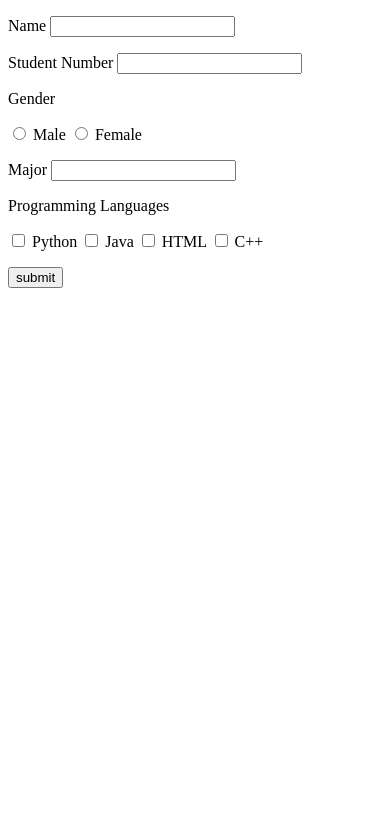
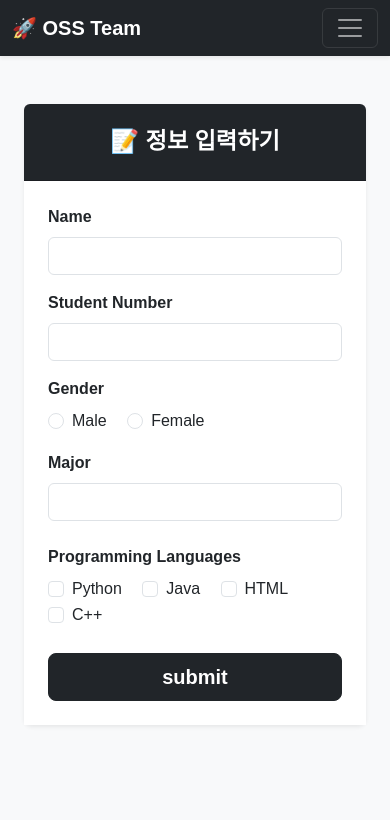
Before and after one commit to JSK-OO/2026-1-OSSPrac-PSI-05, a Flask app: page /input in a window 390 px wide. Shown: the top 820 px of the page. Run offline with Flask 3, Linux system fonts and the light colour scheme; some web fonts are replaced.

Commit message:
input 디자인 추가

```diff
--- a/Subject3_2/team.py
+++ b/Subject3_2/team.py
@@ -1,4 +1,4 @@
-from flask import Flask, render_template, request
+from flask import Flask, render_template, request, redirect, url_for
 
 app = Flask(__name__)
 
@@ -80,23 +80,33 @@ def member_detail(member_id):
         return render_template('member.html', member=member)
     return "팀원을 찾을 수 없습니다.", 404
 
-@app.route('/input')
+@app.route('/input', methods=['GET', 'POST'])
 def input_page():
+    if request.method == 'POST':
+        user_name = request.form.get('userName')
+        user_email = request.form.get('userEmail')
+        message = request.form.get('message')
+
+        print(f"💡 [새로운 입력] 이름: {user_name}, 이메일: {user_email}, 내용: {message}")
+
+        return redirect(url_for('index'))
+
     return render_template('input.html')
 
-@app.route('/contact')
-def contact_page():
-    return render_template('contact.html')
 
 @app.route('/result', methods=['POST'])
 def result_page():
-    # 입력만 받고 기존 리스트에 추가하지 않음 (고정 유지 목적)
+
     new_member = {
         "name": request.form.get('name'),
-        "student_id": request.form.get('student_id'),
+
+        "student_id": request.form.get('student_number'),
+
         "gender": request.form.get('gender'),
-        "department": request.form.get('department'),
-        "languages": request.form.get('languages'),
+
+        "department": request.form.get('major'),
+
+        "languages": request.form.getlist('languages'),
     }
     return render_template('result.html', member=new_member)
 
--- a/Subject3_2/templates/input.html
+++ b/Subject3_2/templates/input.html
@@ -1,33 +1,80 @@
-<!DOCTYPE html>
-<html lang="ko">
-<head>
-    <meta charset="UTF-8">
-    <title>Input Form</title>
-</head>
-<body>
-    <form action="/result" method="POST">
-        <p>
-            Name <input type="text" name="name">
-        </p>
-        <p>
-            Student Number <input type="text" name="student_number">
-        </p>
-        <p>Gender</p>
-        <p>
-            <input type="radio" name="gender" value="Male"> Male
-            <input type="radio" name="gender" value="Female"> Female
-        </p>
-        <p>
-            Major <input type="text" name="major">
-        </p>
-        <p>Programming Languages</p>
-        <p>
-            <input type="checkbox" name="languages" value="Python"> Python
-            <input type="checkbox" name="languages" value="Java"> Java
-            <input type="checkbox" name="languages" value="HTML"> HTML
-            <input type="checkbox" name="languages" value="C++"> C++
-        </p>
-        <input type="submit" value="submit">
-    </form>
-</body>
-</html>
+{% extends 'base.html' %}
+
+{% block content %}
+<div class="container mt-5 mb-5">
+    <div class="row justify-content-center">
+        <div class="col-md-8 col-lg-6">
+            <!-- 기존 디자인과 통일된 카드형 폼 -->
+            <div class="card shadow-sm border-0 rounded-3">
+                <div class="card-header bg-dark text-white text-center py-4 rounded-top">
+                    <h3 class="mb-0 fw-bold">📝 정보 입력하기</h3>
+                </div>
+
+                <div class="card-body p-4 p-md-5 bg-white">
+                    <!-- 액션과 메소드는 주신 그대로 유지 -->
+                    <form action="/result" method="POST">
+
+                        <!-- Name -->
+                        <div class="mb-3">
+                            <label for="name" class="form-label fw-bold">Name</label>
+                            <input type="text" class="form-control" id="name" name="name">
+                        </div>
+
+                        <!-- Student Number -->
+                        <div class="mb-3">
+                            <label for="student_number" class="form-label fw-bold">Student Number</label>
+                            <input type="text" class="form-control" id="student_number" name="student_number">
+                        </div>
+
+                        <!-- Gender (라디오 버튼) -->
+                        <div class="mb-3">
+                            <label class="form-label fw-bold d-block">Gender</label>
+                            <div class="form-check form-check-inline">
+                                <input class="form-check-input" type="radio" name="gender" id="genderMale" value="Male">
+                                <label class="form-check-label" for="genderMale">Male</label>
+                            </div>
+                            <div class="form-check form-check-inline">
+                                <input class="form-check-input" type="radio" name="gender" id="genderFemale" value="Female">
+                                <label class="form-check-label" for="genderFemale">Female</label>
+                            </div>
+                        </div>
+
+                        <!-- Major -->
+                        <div class="mb-4">
+                            <label for="major" class="form-label fw-bold">Major</label>
+                            <input type="text" class="form-control" id="major" name="major">
+                        </div>
+
+                        <!-- Programming Languages (체크박스) -->
+                        <div class="mb-4">
+                            <label class="form-label fw-bold d-block">Programming Languages</label>
+                            <div class="form-check form-check-inline">
+                                <input class="form-check-input" type="checkbox" name="languages" id="langPython" value="Python">
+                                <label class="form-check-label" for="langPython">Python</label>
+                            </div>
+                            <div class="form-check form-check-inline">
+                                <input class="form-check-input" type="checkbox" name="languages" id="langJava" value="Java">
+                                <label class="form-check-label" for="langJava">Java</label>
+                            </div>
+                            <div class="form-check form-check-inline">
+                                <input class="form-check-input" type="checkbox" name="languages" id="langHTML" value="HTML">
+                                <label class="form-check-label" for="langHTML">HTML</label>
+                            </div>
+                            <div class="form-check form-check-inline">
+                                <input class="form-check-input" type="checkbox" name="languages" id="langCpp" value="C++">
+                                <label class="form-check-label" for="langCpp">C++</label>
+                            </div>
+                        </div>
+
+                        <!-- Submit -->
+                        <div class="d-grid mt-4">
+                            <input type="submit" class="btn btn-dark btn-lg fw-bold" value="submit">
+                        </div>
+
+                    </form>
+                </div>
+            </div>
+        </div>
+    </div>
+</div>
+{% endblock %}
```
Also changed, not shown: Subject3_2/templates/result.html (+48 -12 lines).
